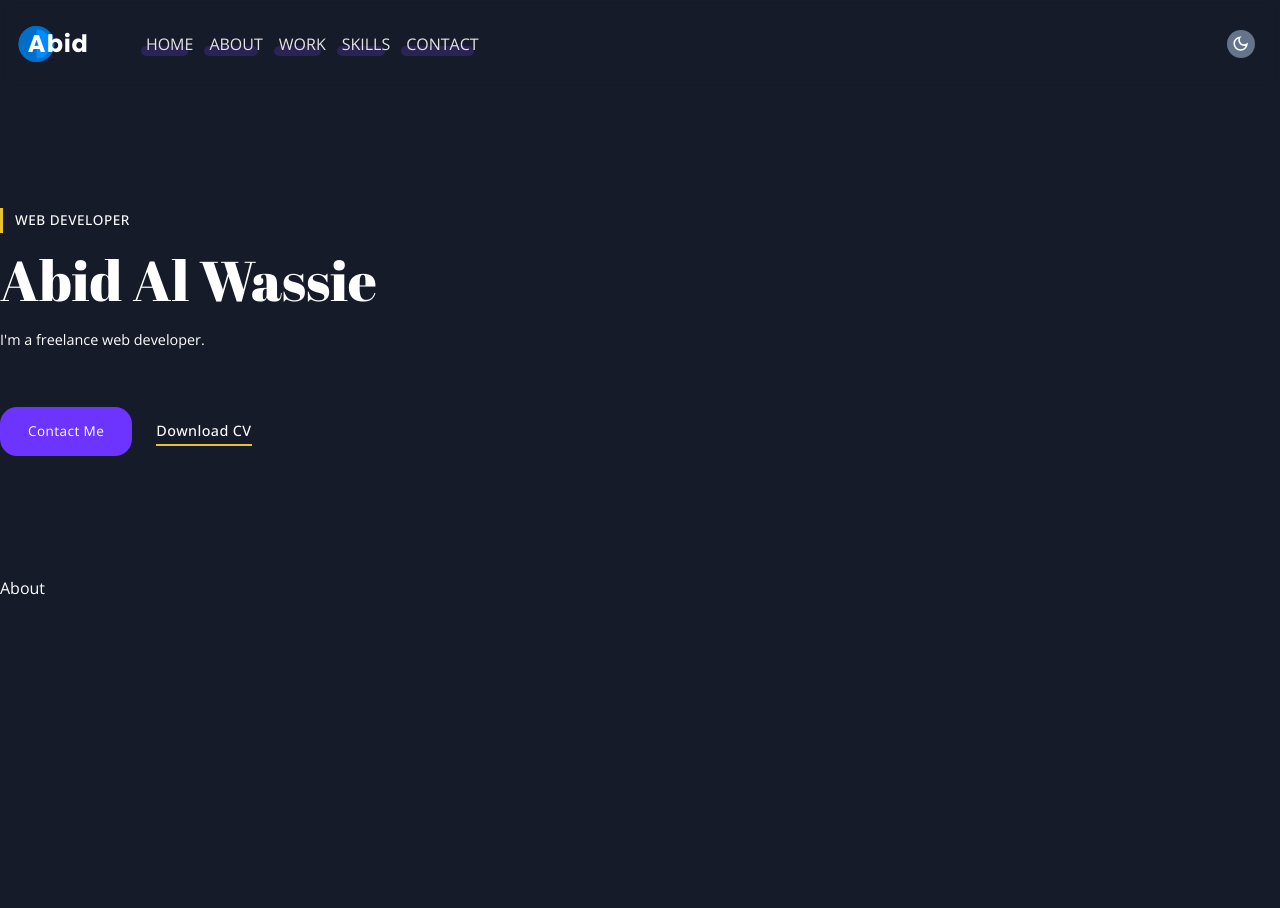
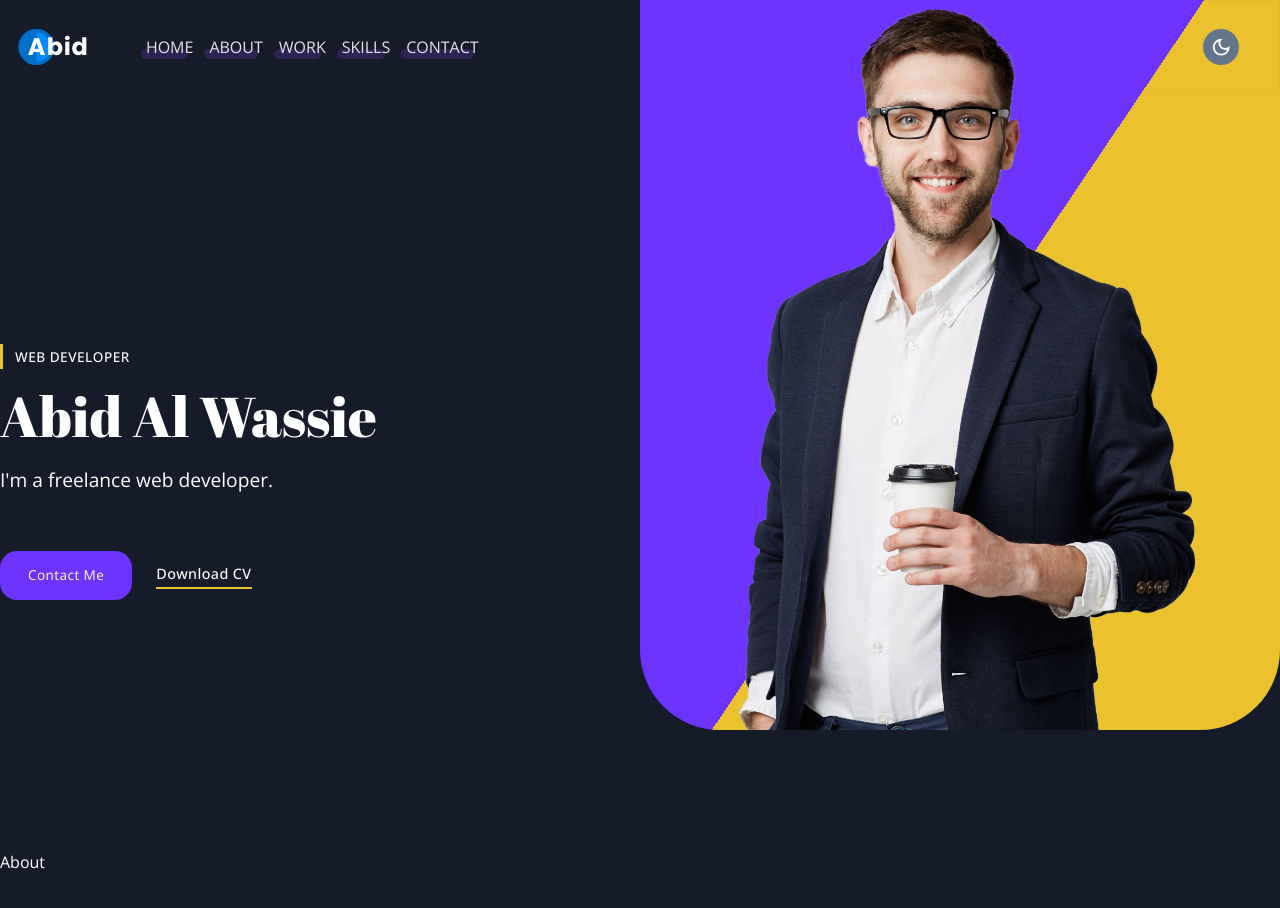
Before and after one commit to AbidAlWassie/React-Portfolio-main, a React (Create React App) app: page / in a window 1280 px wide. Shown: the top 908 px of the page. Built offline with nearby package versions, Linux system fonts and the light colour scheme.

Commit message:
almost done with the header

```diff
--- a/src/App.css
+++ b/src/App.css
@@ -107,14 +107,14 @@ html {
 }
 
 .text {
-  font-size: 0.9rem;
+  font-size: 1.2rem;
   margin: .2rem 0;
 }
 
 /* Header Styles */
 .header.container {
-  display: grid;
-  grid-template-columns: repeat(2, 1fr);
+  /* display: grid;
+  grid-template-columns: repeat(2, 1fr); */
   height: calc(100vh - 120px);
   max-height: 600px;
 }
@@ -182,3 +182,26 @@ html {
 .btn.secondary-btn:hover::before {
   width: 100%;
 }
+
+.showcase-img {
+  position: relative;
+  min-height: calc(100% + 120px);
+  background: linear-gradient(124deg,
+  var(--main-color-1) 50%,
+  var(--main-color-2) 50%
+  );
+  margin-top: -220px;
+  border-radius: 0 0 80px 80px;
+  z-index: -1;
+  display: flex;
+  justify-content: center;
+  width: 50%;
+}
+
+.showcase-img .person {
+  width: 80%;
+  /* position: absolute;
+  bottom: 0;
+  left: 50%;
+  transform: translateX(-50%); */
+}
--- a/src/container/Header/Header.jsx
+++ b/src/container/Header/Header.jsx
@@ -1,6 +1,6 @@
 import React from 'react'
 // import { motion } from 'framer-motion'
-// import { images } from '../../constants'
+import { images } from '../../constants'
 
 const Header = () => {
   return (
@@ -12,12 +12,13 @@ const Header = () => {
         <h3 className="heading">Abid Al Wassie</h3>
         <p className="text">I'm a freelance web developer.</p>
         <div className="cta">
-          <a href="null" className="btn">Contact Me</a>
-          <a href="null" className="btn secondary-btn">Download CV</a>
+          <a href="mailto:abidalwassie@outlook.com" className="btn">Contact Me</a>
+          <a href={images.email} download className="btn secondary-btn">Download CV</a>
         </div>
       </div>
 
       <div className="showcase-img">
+        <img src={images.profile1} className="person" alt="Abid" />
       </div>
 
       </div>
--- a/src/index.css
+++ b/src/index.css
@@ -5,11 +5,11 @@
 @layer components {
 
   .navbar {
-    @apply w-full flex justify-between items-center backdrop-blur-sm border border-[#2a223d09] z-[2] select-none py-7 px-6 bg-transparent transition-all ease-in-out duration-200;
+    @apply w-full flex justify-between items-center border border-[#2a223d09] z-[2] select-none py-7 px-6 bg-transparent transition-all ease-in-out duration-200;
   }
 
   .navbar.scrolled {
-    @apply bg-[#ffffff10] py-4 shadow-[0_0_10_0px_rgba(0,_0,_0,_0.1)] fixed transition ease-in-out duration-300;
+    @apply bg-[#ffffff10] py-4 shadow-[0_0_10_0px_rgba(0,_0,_0,_0.1)] fixed transition ease-in-out duration-300 backdrop-blur-sm;
   }
 
   .navbar-logo {
@@ -82,7 +82,7 @@
   }
 
   .toggleBtn {
-    @apply w-7 h-7 bg-slate-500 text-white rounded-[50%] flex justify-center items-center text-[1.2rem] cursor-pointer shadow-[0_0_10_0px_rgba(0,_0,_0,_0.05)] ml-auto;
+    @apply bg-slate-500 text-white rounded-[50%] flex justify-center items-center w-9 h-9 text-[1.4rem] cursor-pointer shadow-[0_0_10_0px_rgba(0,_0,_0,_0.05)] ml-auto mr-4;
   }
 
   .nav-menu .sideMenu {
```
Also changed, not shown: src/assets/profile5.png (added), 1 other file (tests, documents, lock files or other folders).
